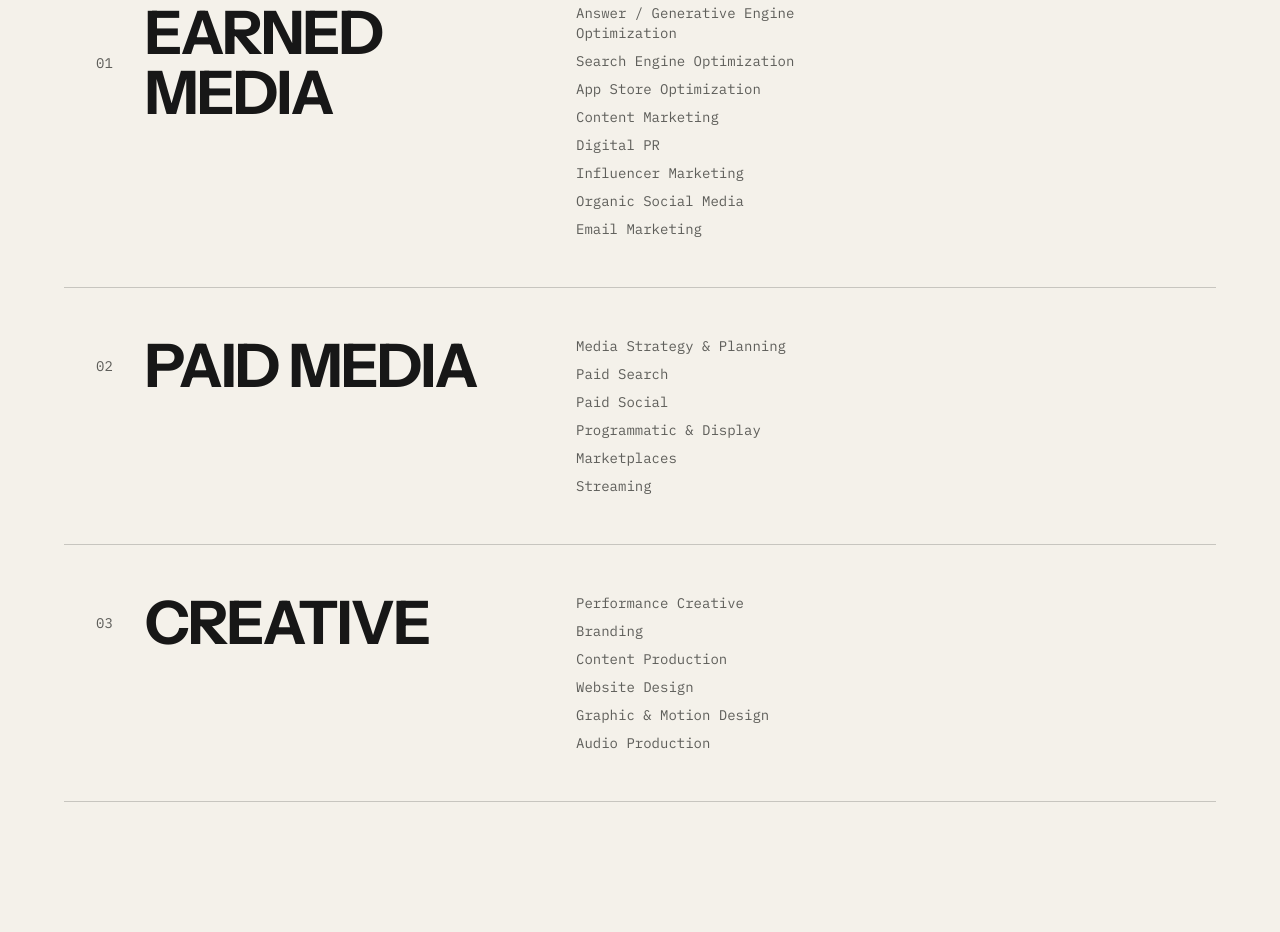
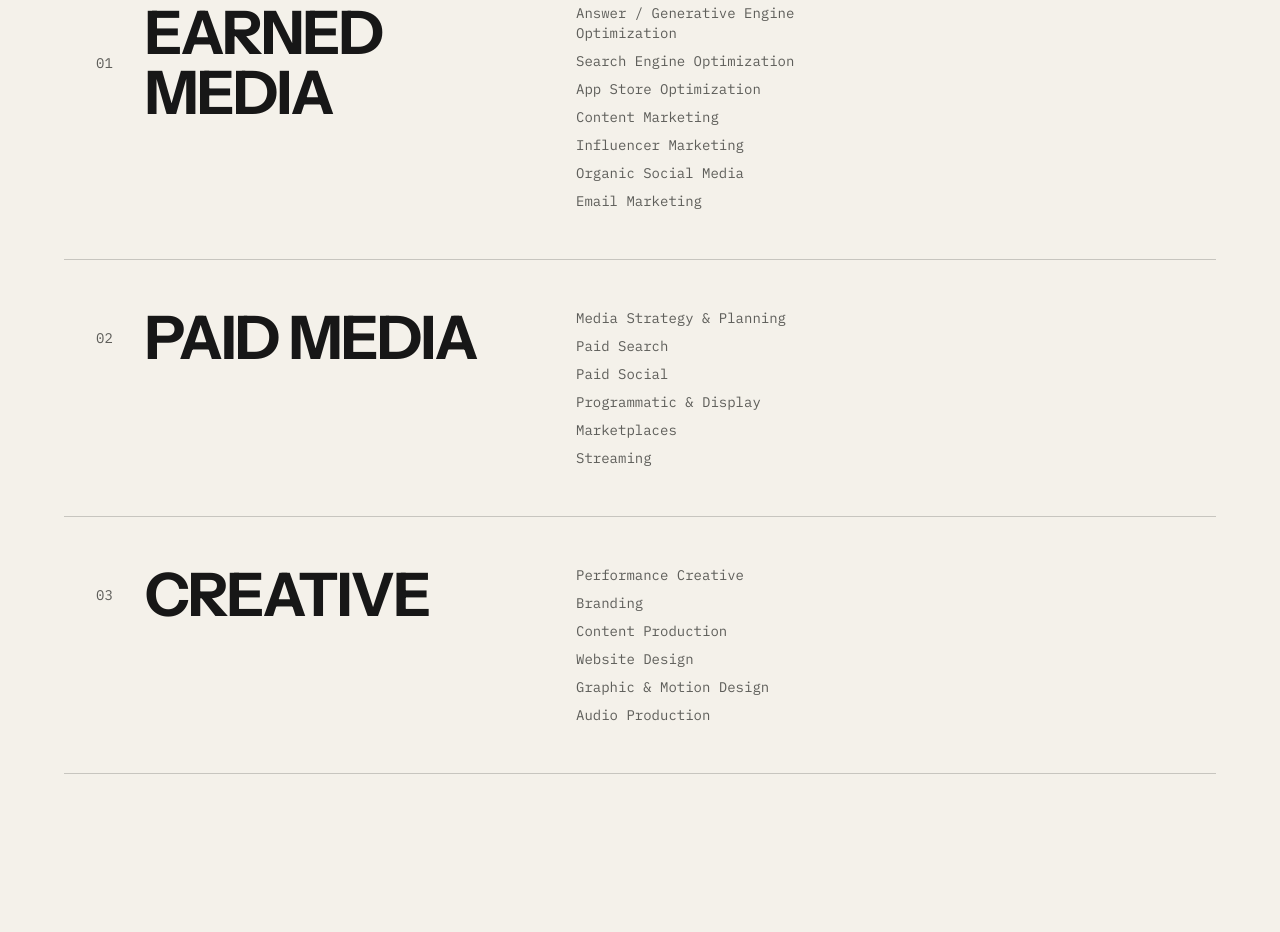
Before and after one commit to mkhan0012/Falah, a Next.js app: page / in a window 1280 px wide. Shown: the part 1580-2512 px from the top of the page. Built offline with nearby package versions, Linux system fonts and the light colour scheme.

Commit message:
fix: corrected TypeScript types for TransitionLink to fix Vercel build error

```diff
--- a/src/components/navigation/Navbar.tsx
+++ b/src/components/navigation/Navbar.tsx
@@ -13,7 +13,6 @@ const services = {
     { name: "Search Engine Optimization", href: "/services" },
     { name: "App Store Optimization", href: "/services" },
     { name: "Content Marketing", href: "/services" },
-    { name: "Digital PR", href: "/services" },
     { name: "Influencer Marketing", href: "/services" },
     { name: "Organic Social Media", href: "/services" },
     { name: "Email Marketing", href: "/services" }
--- a/src/components/sections/SolutionsSection.tsx
+++ b/src/components/sections/SolutionsSection.tsx
@@ -13,7 +13,6 @@ const solutionsData = [
       "Search Engine Optimization",
       "App Store Optimization",
       "Content Marketing",
-      "Digital PR",
       "Influencer Marketing",
       "Organic Social Media",
       "Email Marketing"
--- a/src/components/ui/TransitionLink.tsx
+++ b/src/components/ui/TransitionLink.tsx
@@ -4,10 +4,8 @@ import Link, { LinkProps } from "next/link";
 import { useRouter, usePathname } from "next/navigation";
 import { ReactNode, MouseEvent } from "react";
 
-interface TransitionLinkProps extends LinkProps {
+interface TransitionLinkProps extends Omit<React.AnchorHTMLAttributes<HTMLAnchorElement>, keyof LinkProps>, LinkProps {
   children: ReactNode;
-  className?: string;
-  onClick?: () => void;
 }
 
 export default function TransitionLink({ href, children, className, onClick, ...props }: TransitionLinkProps) {
```
